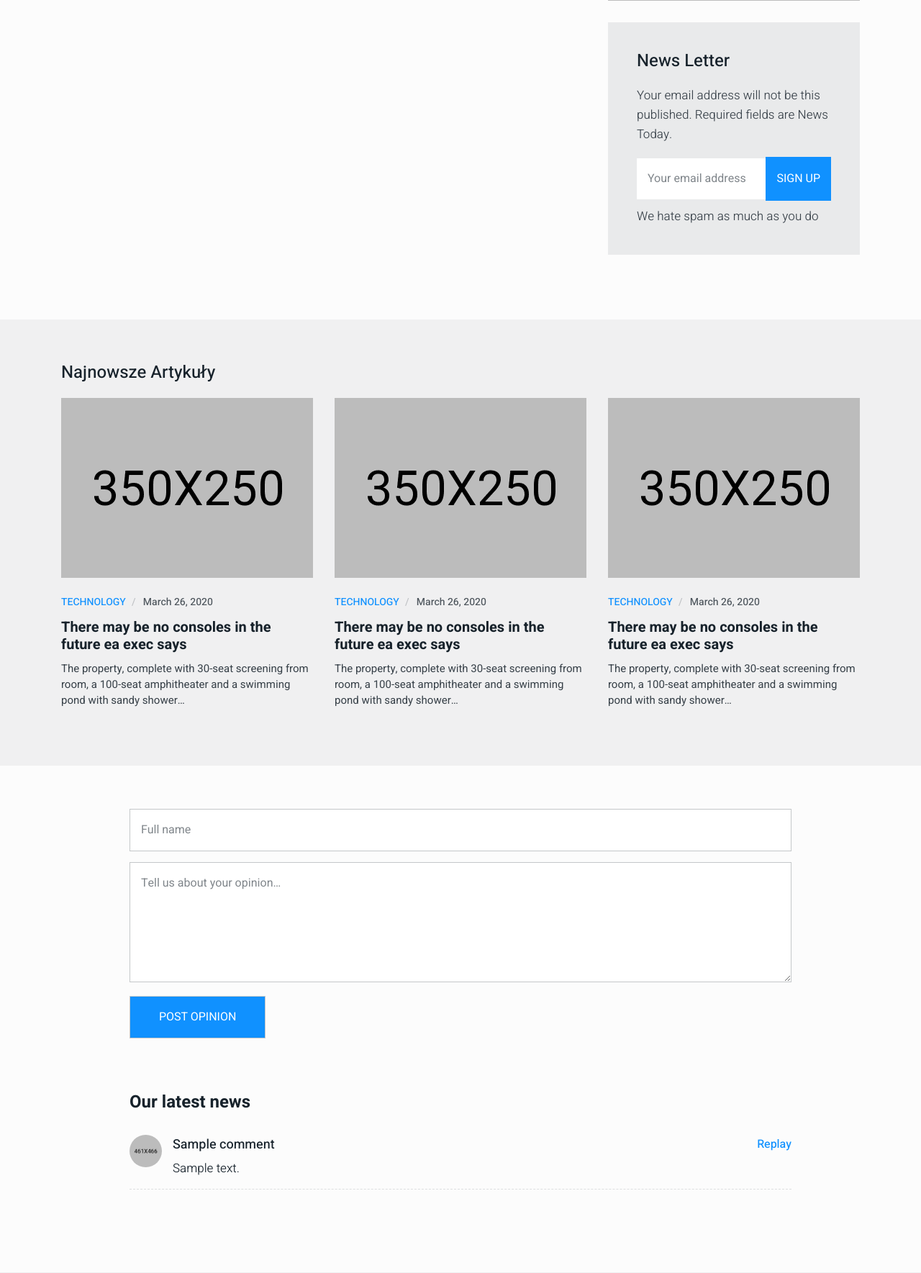
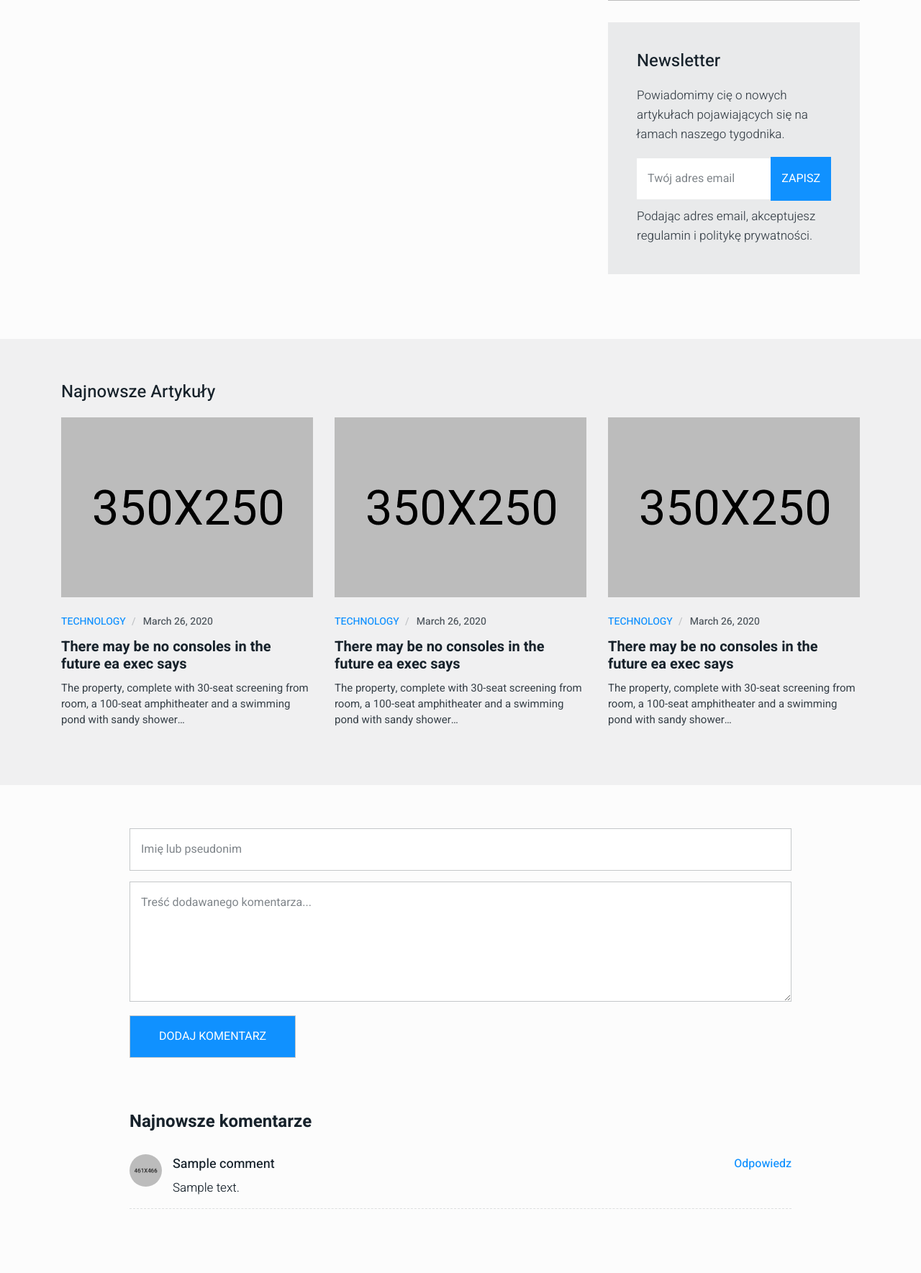
Before and after one commit to WhiteRose7-pretty/tit, a Django app: a page that uses app/templates/app/article.html in a window 1280 px wide. Shown: the part 2500-4269 px from the top of the page at 72% size. Run offline with Django 3.2, Linux system fonts and the light colour scheme; tables that the repository leaves empty hold one stand-in row (values such as "Sample post"); grey boxes marked "Sample" are stand-in pictures; some libraries are stand-ins or nearby versions.

Commit message:
change in app

```diff
--- a/app/models.py
+++ b/app/models.py
@@ -45,7 +45,7 @@ class Article(models.Model):
     category = models.ForeignKey(Category, on_delete=models.CASCADE, verbose_name='Kategoria artykułu')
     title = models.CharField(max_length=100, verbose_name='Tytuł artykułu')
     subtitle = models.TextField(verbose_name='Rozszerzenie tytulu artykulu')
-    slug = models.SlugField(verbose_name="URL artykułu: http//domain.com/...", unique=True)
+    slug = models.SlugField(verbose_name="URL artykułu (zmieniać w ramach konieczności):", unique=True)
     img = ProcessedImageField(upload_to='profile-pictures',
                               processors=[ResizeToFill(730, 450)],
                               format='JPEG',
@@ -67,7 +67,21 @@ class Article(models.Model):
 
 
 class Comment(models.Model):
-    owner = models.ForeignKey(Article, on_delete=models.CASCADE, related_name='comments')
-    name = models.CharField(max_length=30)
-    user = models.ForeignKey(CustomUser, on_delete=models.CASCADE, null=True)
+    owner = models.ForeignKey(Article,
+                              on_delete=models.CASCADE,
+                              related_name='comments',
+                              verbose_name='Artykuł')
+    name = models.CharField(max_length=30, verbose_name='Imie lub pseudonim')
+    user = models.ForeignKey(CustomUser,
+                             on_delete=models.CASCADE,
+                             null=True,
+                             verbose_name='Jeżeli dodawał zalogowany użytkownik')
     content = models.TextField()
+    display = models.BooleanField(default=False)
+
+    class Meta:
+        verbose_name = 'Komentarze użytkowników'
+        verbose_name_plural = 'Komentarze użytkowników'
+
+    def __str__(self):
+        return '%s - %s | Widoczny: %s'% (self.name, self.owner.title, self.display)
--- a/app/templates/app/article.html
+++ b/app/templates/app/article.html
@@ -1,9 +1,9 @@
 {% load static %}
 <!DOCTYPE html>
-<html lang="en">
+<html lang="pl">
 
 <head>
-	<title>Post 1</title>
+	<title>{{ object.title }} - TIT - Tomaszowski Informator Tygodniowy</title>
 	<!-- META -->
 	<meta charset="utf-8">
 	<meta name="viewport" content="width=device-width, initial-scale=1, shrink-to-fit=no">
@@ -44,8 +44,7 @@
 						<div class="col-8 text-right">
 							<div class="page_comments">
 								<ul class="inline">
-									<li><i class="fas fa-comment"></i>563</li>
-									<li><i class="fas fa-fire"></i>536</li>
+									<li><i class="fas fa-comment"></i>{{ object.comments.all.count }}</li>
 								</ul>
 							</div>
 						</div>
@@ -97,7 +96,7 @@
                 {{ object.content|safe|slice:":400"}}
             </div>
             <img class="premium-img" src="{% static 'assets/img/blur.jpg' %}" alt="">
-            <a href="#" class="btn btn-primary get-premium" >Please register as premium user to read premium content.</a>
+            <a href="#" class="btn btn-primary get-premium" >Zostań użytkownikiem preium i czytaj pozostałą część artykułu.</a>
          {% endif %}
          <div class="space-80"></div>
 
@@ -530,16 +529,16 @@
 					</div>
           <!--:::::: POST TYPE 4 END :::::::-->
 					<div class="box widget news_letter mb30">
-						<h2 class="widget-title">News Letter</h2>
-						<p>Your email address will not be this published. Required fields are News Today.</p>
+						<h2 class="widget-title">Newsletter</h2>
+						<p>Powiadomimy cię o nowych artykułach pojawiających się na łamach naszego tygodnika.</p>
 						<div class="space-20"></div>
 						<div class="signup_form">
 							<form action="index.html">
-								<input class="signup" type="email" placeholder="Your email address">
-								<input type="button" class="cbtn" value="sign up">
+								<input class="signup" type="email" placeholder="Twój adres email">
+								<input type="button" class="cbtn" value="Zapisz">
 							</form>
 							<div class="space-10"></div>
-							<p>We hate spam as much as you do</p>
+							<p>Podając adres email, akceptujesz regulamin i politykę prywatności.</p>
 						</div>
 					</div>
 				</div>
@@ -619,19 +618,19 @@
 	<div class="comment_form">
 		<div class="container">
 			<div class="row">
-				<div class="col-12 col-lg-10 m-auto">
+				<div class="col-12 col-lg-10 m-auto" id="formularzKomentarzy">
 					<form action="/comment/" method="post" enctype="multipart/form-data">
             {% csrf_token %}
             <input name="article_id" type="hidden" value="{{ object.id }}">
 						<div class="row">
 							<div class="col-md-12">
-								<input name="full_name" type="text" placeholder="Full name" required>
+								<input name="full_name" type="text" placeholder="Imię lub pseudonim" required>
 							</div>
 							<div class="col-12">
-								<textarea name="content" id="messege" cols="30" rows="5" placeholder="Tell us about your opinion…" required></textarea>
+								<textarea name="content" id="messege" cols="30" rows="5" placeholder="Treść dodawanego komentarza..." required></textarea>
 							</div>
 							<div class="col-12">
-								<input type="submit" value="POST OPINION" class="cbtn2">
+								<input type="submit" value="Dodaj komentarz" class="cbtn2">
 							</div>
 						</div>
 					</form>
@@ -641,17 +640,17 @@
 			<div class="comment_list">
 			  <div class="row">
 			    <div class="col-12 col-lg-10 m-auto">
-						<h3 id="comment_list">Our latest news</h3>
+			      <h3 id="comment_list">Najnowsze komentarze</h3>
 			      {% for comment in object.comments.all %}
 			      <div class="single_comment">
 			        <div class="comment_img">
 			          <img src="{% static 'assets/img/author/author2.png' %}" alt="">
 			        </div>
 			        <div class="row">
-                                    <div class="col-sm-6">	<a href="#comment_list">{{ comment.name }}</a>
+			          <div class="col-sm-6"> <a href="#comment_list">{{ comment.name }}</a>
 			          </div>
 			          <div class="col-sm-6">
-                                        <div class="replay text-right">	<a href="#">replay</a>
+			            <div class="replay text-right"> <a href="#formularzKomentarzy">Odpowiedz</a>
 			            </div>
 			          </div>
 			        </div>
@@ -664,7 +663,6 @@
 			      {% endfor %}
 
 
-{#						<div class="space-40"></div>	<a href="#" class="cbtn2">Load More</a>#}
 			    </div>
 			  </div>
 			</div>
--- a/app/templates/app/basic/navbar.html
+++ b/app/templates/app/basic/navbar.html
@@ -79,7 +79,7 @@
 			<div class="row">
 				<div class="col-lg-4 align-self-center">
 					<div class="">
-						<a href="index.html">
+						<a href="{% url 'app:home' %}">
 							<img src="{% static 'assets/img/logo/TIT_kolor_logo.png' %}" alt="image" style="width:10000px;">
 						</a>
 					</div>
--- a/app/views.py
+++ b/app/views.py
@@ -20,8 +20,10 @@ def article(request, slug):
     else:
         content_display = True
 
-    context = {'object': object, 'content_display': content_display}
+    context = {'object': object,
+               'content_display': content_display}
     return render(request, 'app/article.html', context)
+
 
 
 def comment(request):
```
Lines whose indentation alone changed are shown as unchanged.
